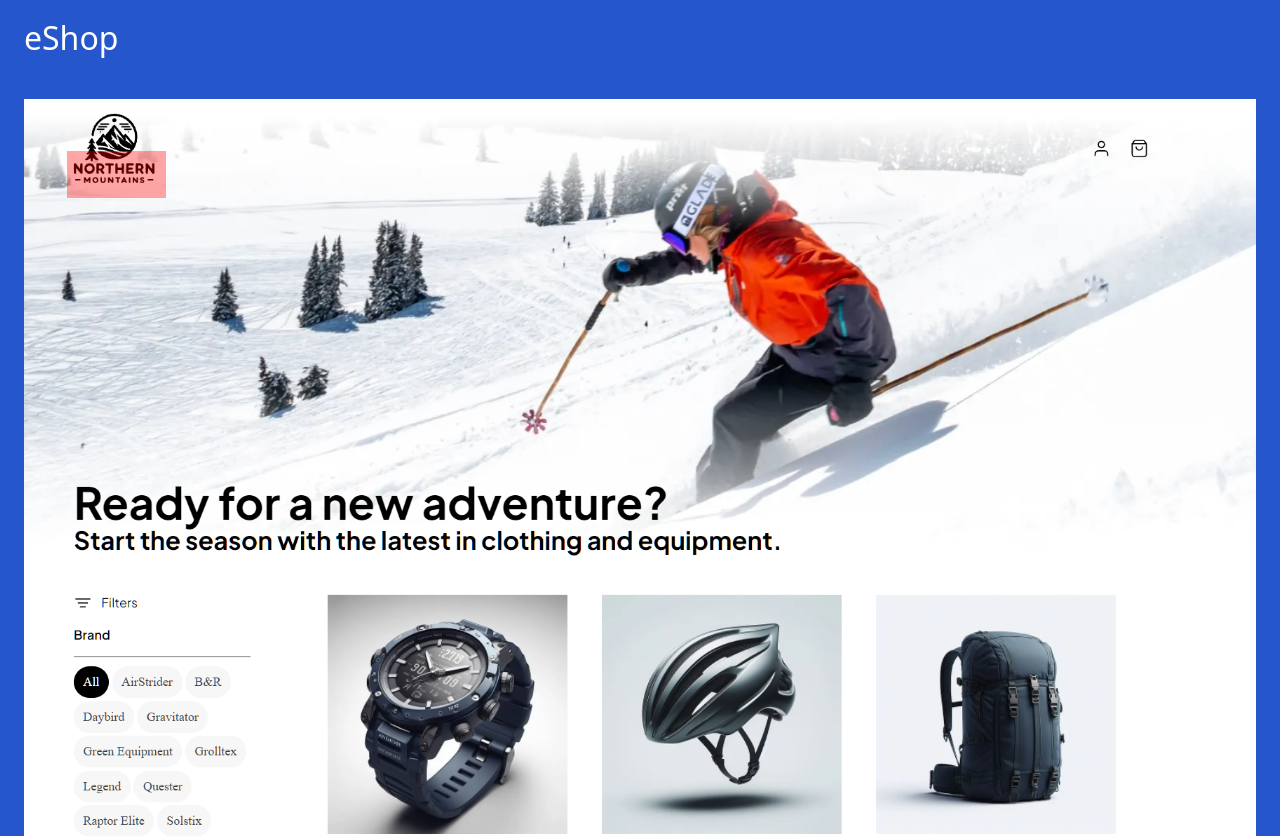
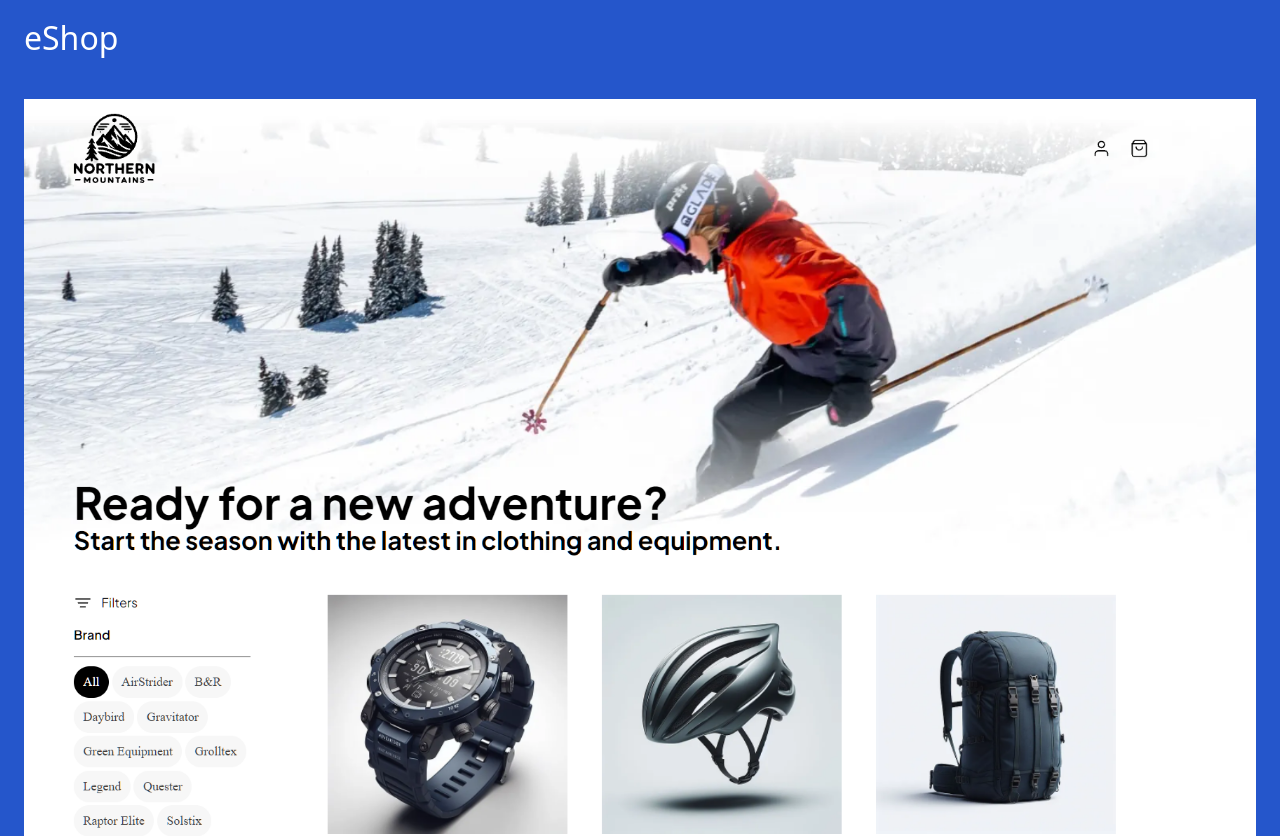
Before and after one commit to Terrence721/eshop-full, a React (Vite) app in the folder src/WebApp/: page / in a window 1280 px wide. Shown: the top 836 px of the page. Built offline with nearby package versions, Linux system fonts and the light colour scheme.

Commit message:
fix(WebApp): place All hotspot at measured coordinates

```diff
--- a/src/WebApp/src/pages/Catalog/Index.tsx
+++ b/src/WebApp/src/pages/Catalog/Index.tsx
@@ -59,7 +59,7 @@ export default function CatalogIndex() {
   }
 
   return (
-    <div style={{ position: 'relative', display: 'inline-block', width: '100%' }}>
+    <div style={{ position: 'relative', display: 'inline-block', width: '100%', aspectRatio: '1757 / 1660' }}>
       <img
         src="/eshop_homepage.png"
         alt="eShop homepage"
@@ -85,14 +85,14 @@ export default function CatalogIndex() {
       <button
         type="button"
         aria-label="All catalog pics sorted by brand"
-        onClick={() => { window.alert('All hotspot clicked'); navigate('/catalog') }}
+        onClick={() => navigate('/catalog')}
         style={{
           position: 'absolute',
-          top: '4.5%',
-          left: '3.5%',
-          width: '8%',
-          height: '4%',
-          background: 'rgba(255,0,0,0.35)',
+          top: '50%',
+          left: '5%',
+          width: '6%',
+          height: '1.5%',
+          background: 'transparent',
           border: 'none',
           cursor: 'pointer',
           zIndex: 2,
```
